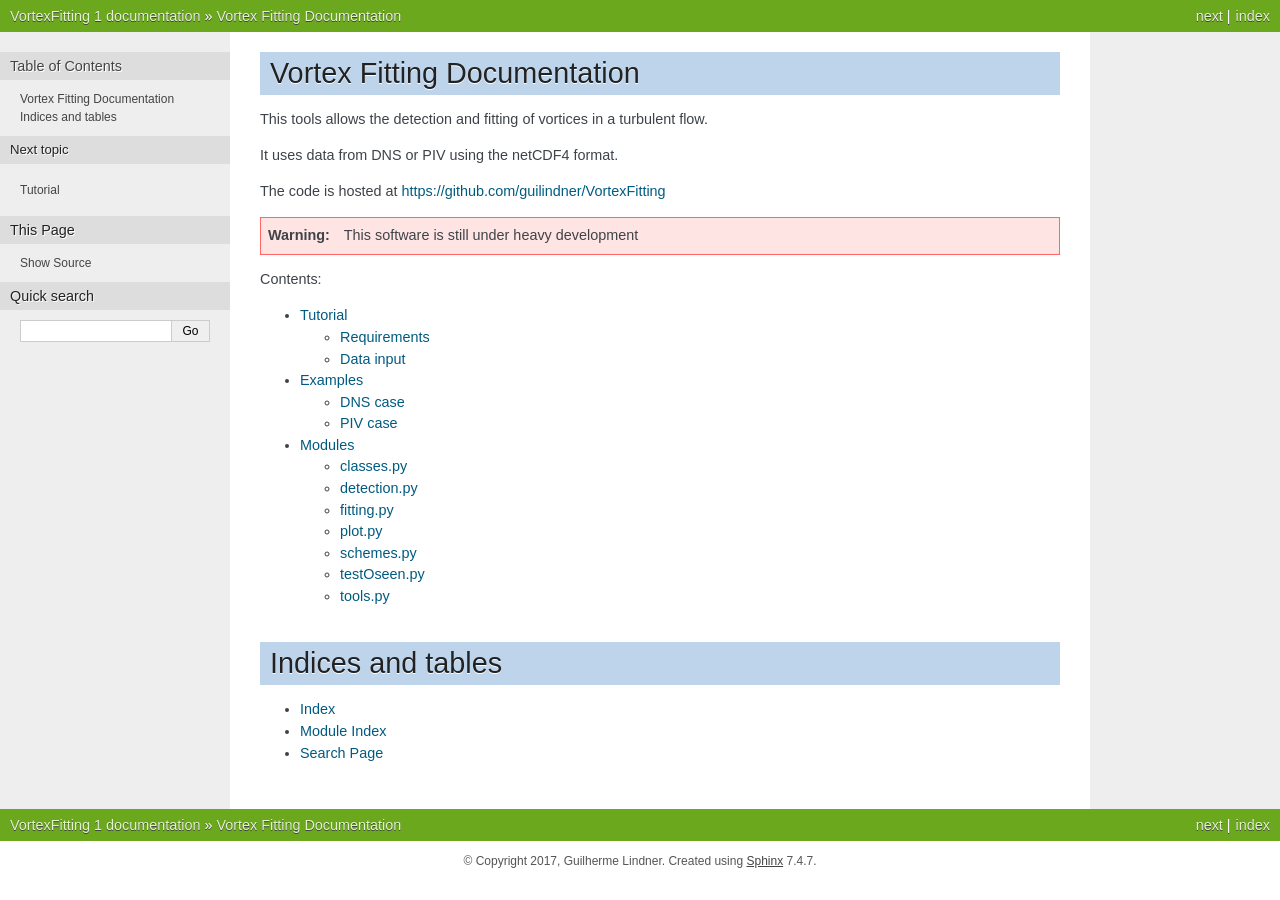
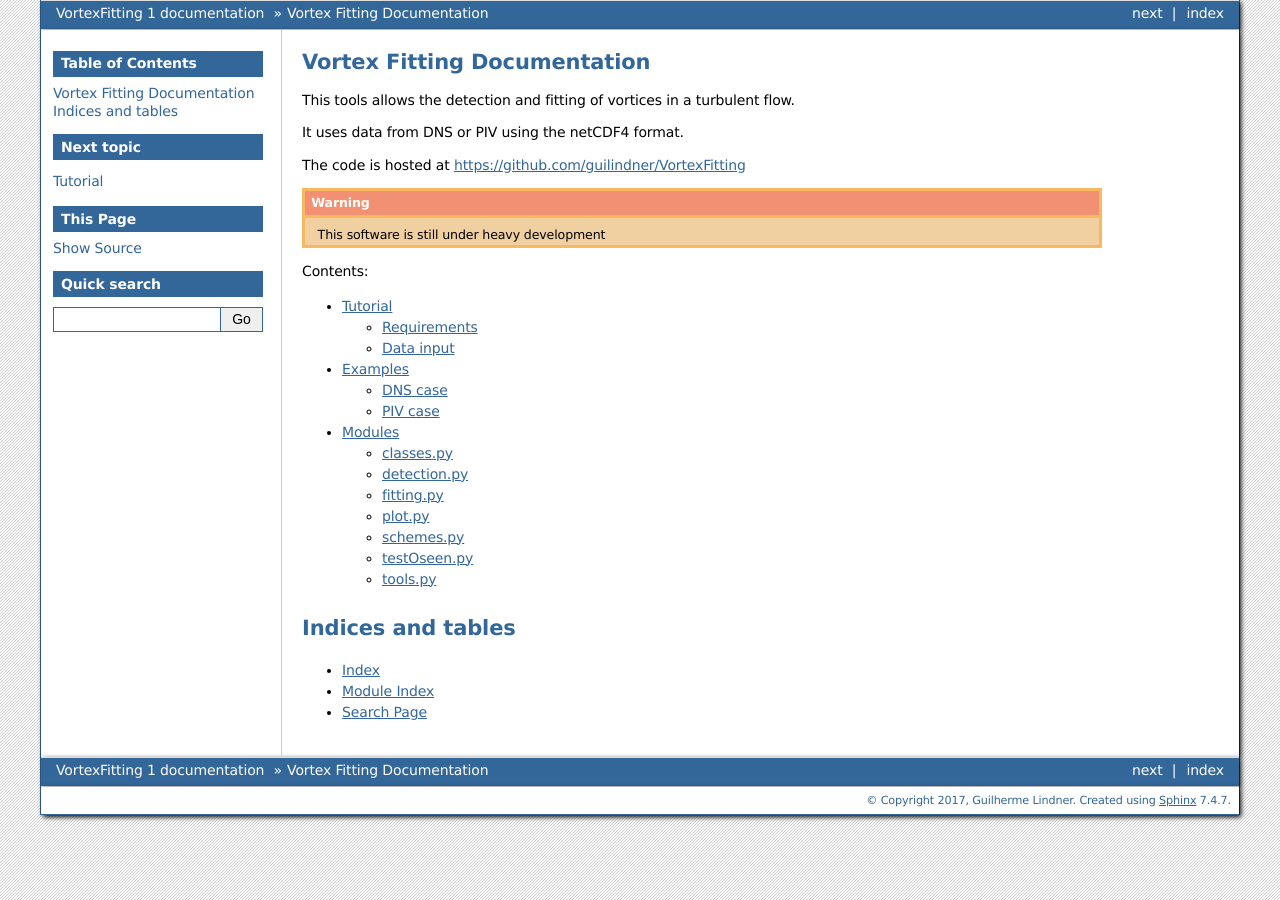
Before and after one commit to guilindner/VortexFitting, a Sphinx documentation site: the page built from docs/index.rst, in a window 1280 px wide. Built offline with Sphinx 7.4.7, drawn with Linux system fonts in a browser that asks for light colours; formulas are drawn with MathJax 3.

Commit message:
new theme

```diff
--- a/docs/conf.py
+++ b/docs/conf.py
@@ -85,7 +85,7 @@ todo_include_todos = True
 # The theme to use for HTML and HTML Help pages.  See the documentation for
 # a list of builtin themes.
 #
-html_theme = 'nature'
+html_theme = 'bizstyle'
 
 # Theme options are theme-specific and customize the look and feel of a theme
 # further.  For a list of options available for each theme, see the
```
Also changed, not shown: 16 other files.
